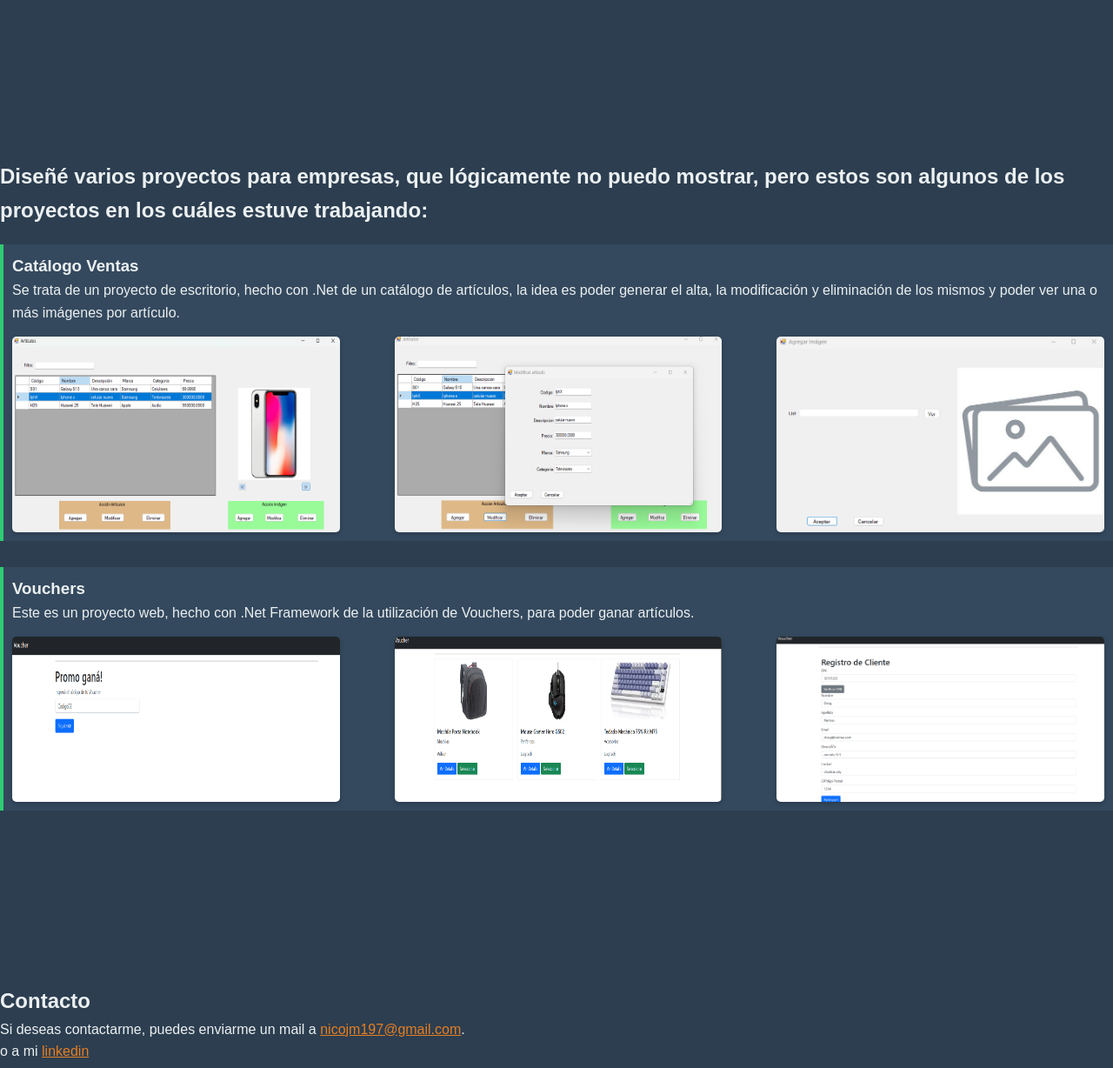
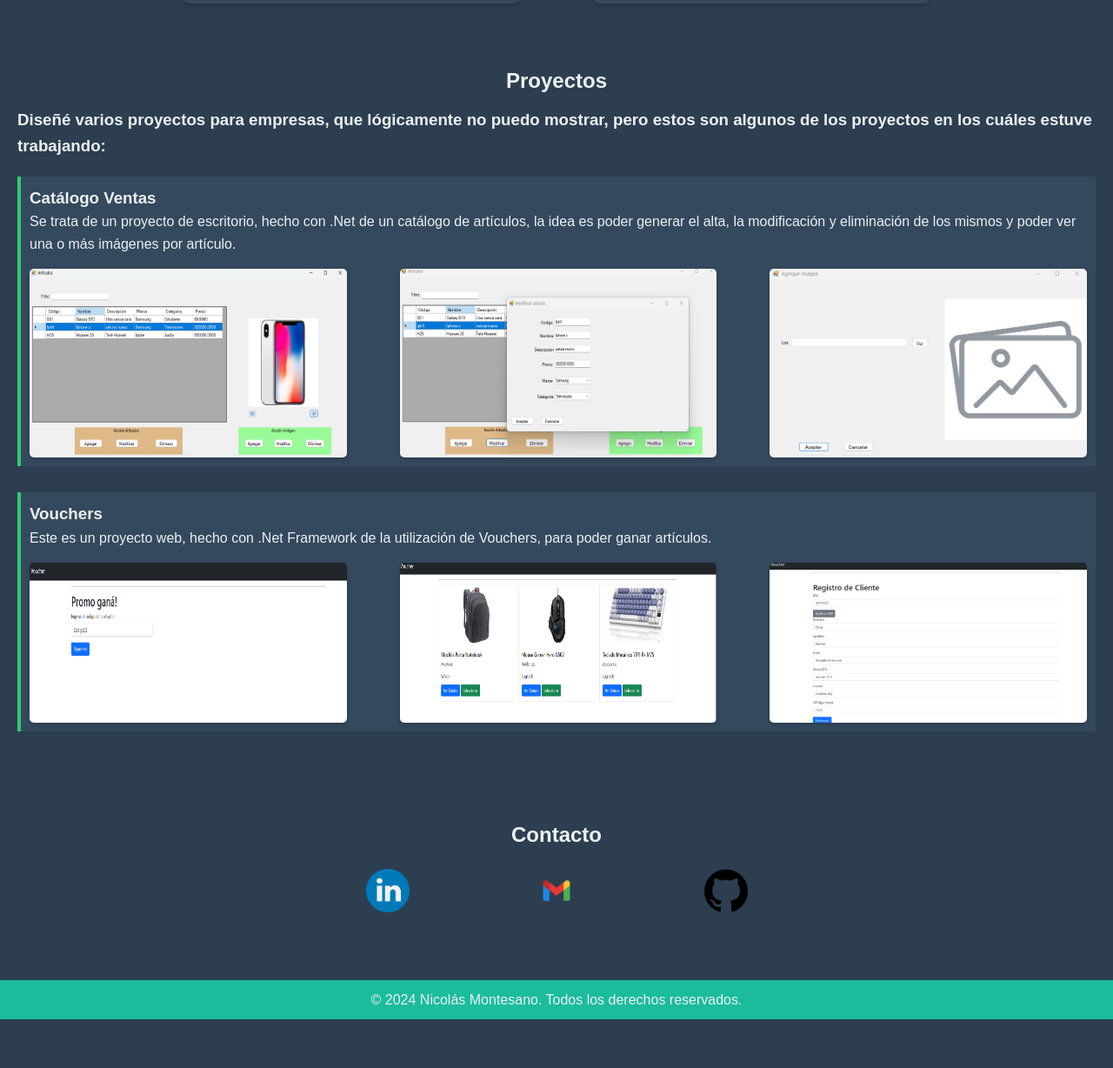
Before and after one commit to NicolasMontesano/portfolio, a plain HTML site: page index.html in a window 1280 px wide. Shown: the part 1232-2460 px from the top of the page at 87% size. After the commit the page ends 2404 px from the top, so only its background shows below. Drawn offline with Linux system fonts and the light colour scheme.

Commit message:
mejoras al portfolio

```diff
--- a/index.html
+++ b/index.html
@@ -24,15 +24,15 @@
     </section>
 
     <section id="about">
-        <h2>Sobre Mí</h2>
+        <h2 class="titulos">Sobre Mí</h2>
         <p>Me gustan los deportes (sobre todo el fútbol) y la música, me interesa estar en constante aprendizaje y superarme cada día.
             Pero volviendo a la programación, Hace casi dos años que trabajo como programador en empresas, actualmente soy desarrollador backend en .Net en Carena Sistemas S.R.L,
             y estudiante avanzado de TUP.
              estos son mis conocimientos en cuanto a lenguajes y Frameworks:
         </p>
         <div class="skills-container">
-            <!-- Columna de Frontend -->
-            <div class="skills-column">
+
+            <div class="skills-columna">
                 <h3>Frontend</h3>
                 <ul>
                     <li><img src="Logohtml.jpg" alt="HTML"></li>
@@ -41,8 +41,7 @@
                 </ul>
             </div>
 
-            <!-- Columna de Backend -->
-            <div class="skills-column">
+            <div class="skills-columna">
                 <h3>Backend</h3>
                 <ul>
                     <li><img src="loooog.jpg" alt="C#"></li>
@@ -52,8 +51,10 @@
             </div>
     </section>
 
+
     <section id="projectos">
-        <h2>Diseñé varios proyectos para empresas, que lógicamente no puedo mostrar, pero estos son algunos de los proyectos en los cuáles estuve trabajando:</h2>
+            <h2 class="titulos">Proyectos</h2>
+            <h3 >Diseñé varios proyectos para empresas, que lógicamente no puedo mostrar, pero estos son algunos de los proyectos en los cuáles estuve trabajando:</h3>
         <div class="projecto">
             <h3>Catálogo Ventas</h3>
             <p>Se trata de un proyecto de escritorio, hecho con .Net de un catálogo de artículos, la idea es poder generar el alta, la modificación y eliminación de los mismos y poder ver una o más imágenes por artículo.</p>
@@ -74,10 +75,21 @@
         </div>
     </section>
 
+
     <section id="contacto">
-        <h2>Contacto</h2>
-        <p>Si deseas contactarme, puedes enviarme un mail a <a href="mailto:nicojm197@gmail.com">nicojm197@gmail.com</a>.</p>
-        <p>o a mi <a href="https://www.linkedin.com/in/nicol%C3%A1s-montesano-19ba66201/">linkedin</a></p>
+        <h2 >Contacto</h2>
+
+        <div class="contact-iconos">
+            <a href="https://www.linkedin.com/in/nicol%C3%A1s-montesano-19ba66201/">
+                <img src="iconoLinkedin.ico" alt="LinkedIn" class="icono">
+            </a>
+            <a href="mailto:nicojm197@gmail.com">
+                <img src="iconoGmail.ico" alt="Gmail" class="icono">
+            </a>
+            <a href="https://github.com/NicolasMontesano">
+                <img src="iconoGithub.ico" alt="GitHub" class="icono">
+            </a>
+        </div>
     </section>
 
     <footer>
--- a/styles.css
+++ b/styles.css
@@ -10,6 +10,28 @@ section {
 #projectos{
     margin-top: 200px;
     margin-bottom: 200px;
+}
+/*#projectos {
+    padding: 20px;
+    background-color: #2c3e50;
+    width: 70%;
+    margin: 0 auto;
+} */
+
+
+#projectos {
+    padding: 20px;
+    background-color: #2c3e50;
+    width: 100%;
+    margin: 0 auto;
+}
+
+.projecto {
+    background-color: #34495e;
+    margin: 20px 0;
+    padding: 10px;
+    border-left: 4px solid #2ecc71;
+    width: 100%;
 }
 #about{
     margin-top: 200px;
@@ -55,7 +77,7 @@ nav ul li a {
 }
 
 #about {
-    padding: 20px;
+    padding: 50px 20px;
     background-color: #2c3e50;
     width: 70%;
     margin: 0 auto;
@@ -84,7 +106,22 @@ nav ul li a {
     border-radius: 5px;
     box-shadow: 0 2px 5px rgba(0, 0, 0, 0.2);
 }
-
+.titulo-proyectos {
+    padding: 20px;
+    width: 70%;
+    margin: 0 auto;
+}
+#contacto{
+    padding: 50px 20px;
+    background-color: #2c3e50;
+    width: 60%;
+    margin: 0 auto;
+    text-align: center;
+}
+.titulos{
+ text-align: center;
+ margin-bottom: 10px;
+}
 footer {
     background-color: #1abc9c;
     color: #ecf0f1;
@@ -103,12 +140,12 @@ a:hover {
 
 .skills-container {
     display: flex;
-    justify-content: space-between; /* Espacia las columnas uniformemente */
+    justify-content: space-between;
     margin-top: 20px;
 }
 
-.skills-column {
-    width: 45%; /* Cada columna ocupa el 45% del ancho */
+.skills-columna {
+    width: 45%;
     background-color: #34495e;
     padding: 15px;
     border-radius: 5px;
@@ -116,22 +153,41 @@ a:hover {
     box-shadow: 0 2px 5px rgba(0, 0, 0, 0.2);
 }
 
-.skills-column h3 {
+.skills-columna h3 {
     text-align: center;
     margin-bottom: 10px;
 }
 
-.skills-column ul {
+.skills-columna ul {
     list-style-type: none;
     padding: 0;
 }
 
-.skills-column li {
+.skills-columna li {
     padding: 8px 0;
     border-bottom: 1px solid #2c3e50;
     text-align: center;
 }
 
-.skills-column li:last-child {
+.skills-columna li:last-child {
     border-bottom: none;
 }
+
+
+
+.contact-iconos {
+    display: flex;
+    justify-content: space-evenly;
+    align-items: center;
+    margin-top: 20px;
+}
+
+.icono {
+    width: 50px;
+    height: auto;
+    transition: transform 0.3s;
+}
+
+.icono:hover {
+    transform: scale(1.1);
+}
```
Also changed, not shown: iconoGithub.ico (added), iconoGmail.ico (added), iconoLinkedin.ico (added).
